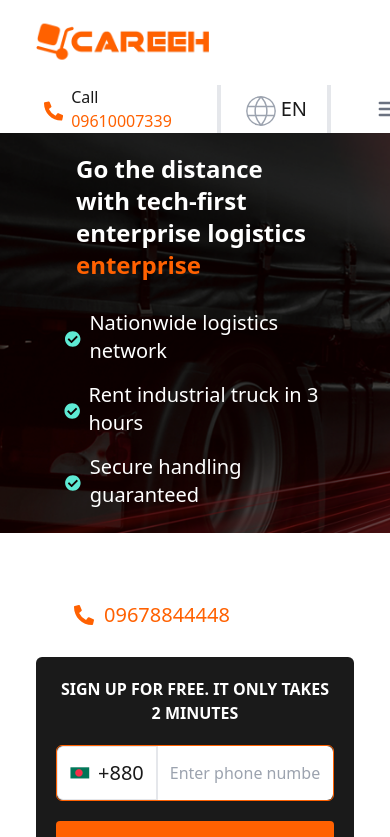
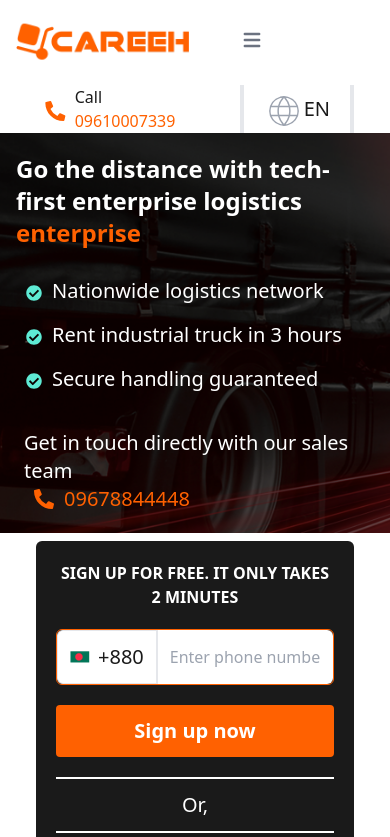
Before and after one commit to Labib44/Careeh, a React (Vite) app: page /enterprise in a window 390 px wide. Shown: the top 837 px of the page. Built offline with nearby package versions, Linux system fonts and the light colour scheme; no server answers.

Commit message:
Update some code

```diff
--- a/src/components/shared/Navbar/Navbar.jsx
+++ b/src/components/shared/Navbar/Navbar.jsx
@@ -21,7 +21,36 @@ const Navbar = () => {
               href="/"
               className="flex items-center text-4xl font-extrabold text-black"
             >
-              <img src={logo} className="p-5 h-[85px]" alt="" />
+              <div className="flex justify-between">
+                <div>
+                  <img src={logo} className="py-5 h-[85px]" alt="" />
+                </div>
+                <div className="hidden sm:block">
+                  <div className="flex items-center m-5 ">
+                    <button
+                      type="button"
+                      onClick={() => setIsMobileMenu(!isMobileMenu)}
+                      className="ml-4 sm:inline-flex md:inline-flex hidden items-center p-2 text-sm text-gray-500 rounded-lg  focus:outline-none focus:ring-2 focus:ring-gray-200 "
+                    >
+                      <span className="sr-only">Open main menu</span>
+                      <svg
+                        className="w-6 h-6"
+                        aria-hidden="true"
+                        fill="currentColor"
+                        viewBox="0 0 20 20"
+                        xmlns="http://www.w3.org/2000/svg"
+                      >
+                        <path
+                          fillRule="evenodd"
+                          d="M3 5a1 1 0 011-1h12a1 1 0 110 2H4a1 1 0 01-1-1zM3 10a1 1 0 011-1h12a1 1 0 110 2H4a1 1 0 01-1-1zM3 15a1 1 0 011-1h12a1 1 0 110 2H4a1 1 0 01-1-1z"
+                          clipRule="evenodd"
+                        ></path>
+                      </svg>
+                    </button>
+                  </div>
+
+                </div>
+              </div>
             </Link>
 
             {/* Navbar Center */}
@@ -54,10 +83,11 @@ const Navbar = () => {
               <p className=" text-secondary text-xl">EN</p>
             </div>
 
+            <div className="sm:hidden block">
               <button
                 type="button"
                 onClick={() => setIsMobileMenu(!isMobileMenu)}
-              className="ml-4 sm:inline-flex md:inline-flex hidden items-center p-2 text-sm text-gray-500 rounded-lg  focus:outline-none focus:ring-2 focus:ring-gray-200 "
+                className=" ml-4 sm:inline-flex md:inline-flex hidden items-center p-2 text-sm text-gray-500 rounded-lg  focus:outline-none focus:ring-2 focus:ring-gray-200 "
               >
                 <span className="sr-only">Open main menu</span>
                 <svg
@@ -74,6 +104,8 @@ const Navbar = () => {
                   ></path>
                 </svg>
               </button>
+            </div>
+
             {/* Mobile Menu */}
           </div>
         </div>
--- a/src/pages/Enterprise/EnterpriseBanner/EnterpriseBanner.jsx
+++ b/src/pages/Enterprise/EnterpriseBanner/EnterpriseBanner.jsx
@@ -7,8 +7,8 @@ const EnterpriseBanner = () => {
     <div className="overflow-hidden sm:min-h-screen">
       <div className="bannerImg">
         <div className=" container mx-auto py-20 sm:py-0 grid grid-cols-2  sm:grid-cols-1 gap-5">
-          <div className="text-white mx-10">
-            <h1 className="text-5xl md:text-3xl sm:text-2xl font-bold p-5 leading-snug">
+          <div className="text-white">
+            <h1 className="text-5xl md:text-3xl sm:text-2xl font-bold py-5 leading-snug">
               Go the distance with tech-first enterprise logistics
               <span className=" text-primary"> enterprise</span>
             </h1>
@@ -35,7 +35,7 @@ const EnterpriseBanner = () => {
             </div>
           </div>
 
-          <div className="bg-secondary text-white rounded-md p-10 sm:p-5 md:p-5 mx-10 md:mx-5 sm:mx-5 ">
+          <div className="bg-secondary text-white rounded-md p-10 sm:p-5 md:p-5 mx-5 md:mx-5 sm:mx-5 ">
             <h1 className="text-center font-bold">
               SIGN UP FOR FREE. IT ONLY TAKES 2 MINUTES
             </h1>
--- a/src/pages/Enterprise/SuccessStory/SuccessStory.jsx
+++ b/src/pages/Enterprise/SuccessStory/SuccessStory.jsx
@@ -3,7 +3,7 @@ import ceoImage from "../../../assets/enterprise/ceoimage.jpeg";
 
 const SuccessStory = () => {
   return (
-    <div className="mt-20 bg-gray-100 pb-16">
+    <div className="mt-20 sm:mt-5 bg-gray-100 pb-16">
       <h1 className="text-4xl text-center md:text-3xl sm:text-2xl font-bold text-secondary sm:p-5 md:px-5 hidden ">
         Merchant Success Story
       </h1>
```
Lines whose indentation alone changed are shown as unchanged.
